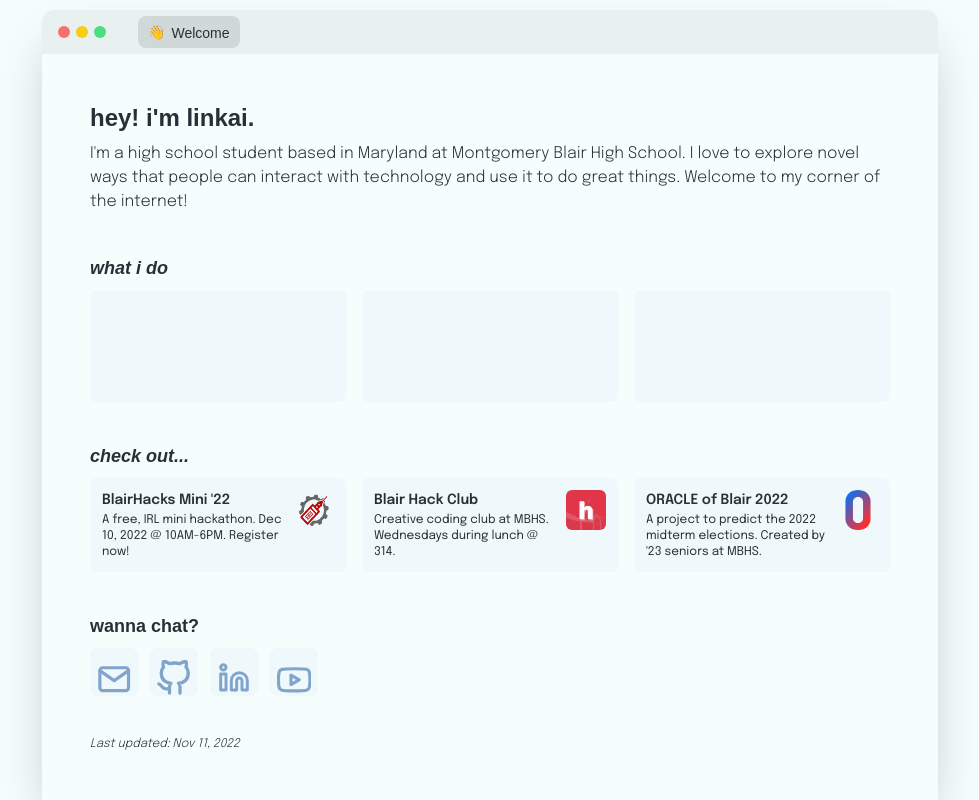
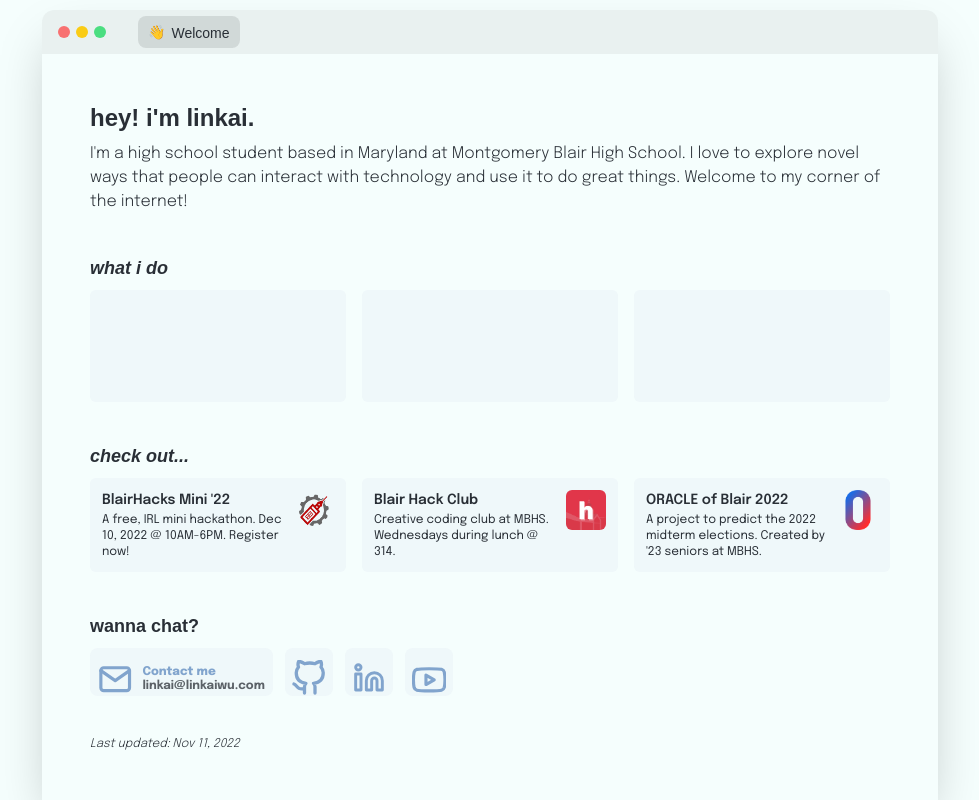
Before and after one commit to linkai101/site-v4, a Next.js app: page / in a window 1280 px wide. Shown: the part 822-1622 px from the top of the page, without its empty margins (150-1129 px from the left). Built offline with nearby package versions, Linux system fonts and the light colour scheme; a web font is replaced by a local one.

Commit message:
Update socials

```diff
--- a/app/page.tsx
+++ b/app/page.tsx
@@ -154,21 +154,37 @@ export default function HomePage() {
             wanna chat?
           </h3>
           <div className="flex gap-3 mt-2">
-            <div className="h-12 w-12 flex items-end justify-center rounded-lg bg-theme-primaryVariant/25">
+            <Link href="mailto:linkai@linkaiwu.com">
+              <div className="px-2 h-12 flex items-end justify-center gap-2.5 rounded-lg bg-theme-primaryVariant/25">
                 <FiMail size="2.15rem" className="text-theme-primary stroke-[2.2px]"/>
+                <div className="py-0.5">
+                  <p className="text-xs text-theme-primary font-extrabold">
+                    Contact me
+                  </p>
+                  <p className="text-xs text-theme-onSurface/75 font-bold -mt-0.5">
+                    linkai@linkaiwu.com
+                  </p>
                 </div>
+              </div>
+            </Link>
 
+            <Link href="https://github.com/linkai101" target="_blank" rel="noopener noreferrer">
               <div className="h-12 w-12 flex items-end justify-center rounded-lg bg-theme-primaryVariant/25">
                 <FiGithub size="2.25rem" className="text-theme-primary stroke-[2.2px]"/>
               </div>
+            </Link>
 
+            <Link href="https://linkedin.com/in/linkaiwu" target="_blank" rel="noopener noreferrer">
               <div className="h-12 w-12 flex items-end justify-center rounded-lg bg-theme-primaryVariant/25">
                 <FiLinkedin size="2rem" className="text-theme-primary stroke-[2.2px] mb-[0.1rem]"/>
               </div>
+            </Link>
 
+            <Link href="https://youtube.com/@linkai" target="_blank" rel="noopener noreferrer">
               <div className="h-12 w-12 flex items-end justify-center rounded-lg bg-theme-primaryVariant/25">
                 <FiYoutube size="2.15rem" className="text-theme-primary stroke-[2.2px] -mb-[0.1rem]"/>
               </div>
+            </Link>
           </div>
 
           <p className="text-xs font-light italic mt-10">
--- a/app/portfolio/page.tsx
+++ b/app/portfolio/page.tsx
@@ -26,7 +26,7 @@ const projects: { [id:string]: any; } = {
     ]
   },
   stemtothesky: {
-    title: "STEM to the Sky website",
+    title: "STEM to the Sky's website",
     description: ""
   },
   bhcsite: {
```
Lines whose indentation alone changed are shown as unchanged.
